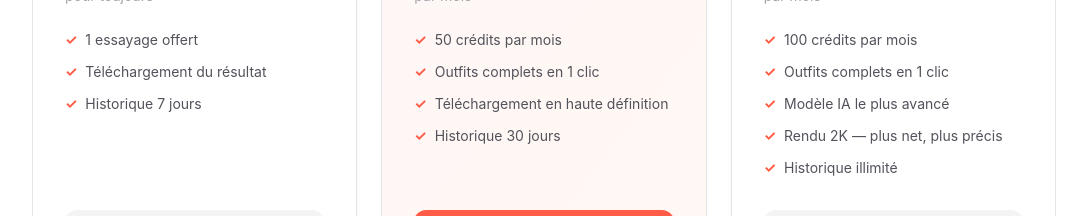
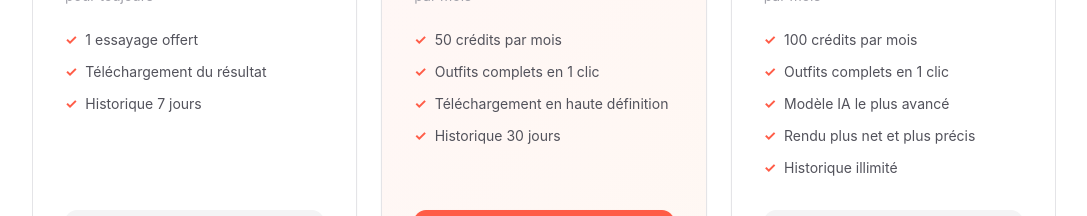
Before and after one commit to julesh66250/tryfit-ai, a Next.js app: page / in a window 1280 px wide. Shown: the part 2760-2976 px from the top of the page, without its empty margins (96-1183 px from the left). Built offline with nearby package versions, Linux system fonts and the light colour scheme; grey boxes are pictures that could not be loaded.

Commit message:
copy: retirer la mention 2K, garder 'plus net et plus precis'

```diff
--- a/app/(app)/premium/page.tsx
+++ b/app/(app)/premium/page.tsx
@@ -108,7 +108,7 @@ export default function PremiumPage() {
           </div>
 
           <ul className="space-y-2 mb-6 flex-1">
-            {['100 crédits/mois', 'Outfits complets en 1 clic', 'Modèle IA le plus avancé', 'Rendu 2K — plus net, plus précis', 'Historique illimité'].map((f) => (
+            {['100 crédits/mois', 'Outfits complets en 1 clic', 'Modèle IA le plus avancé', 'Rendu plus net et plus précis', 'Historique illimité'].map((f) => (
               <li key={f} className="flex items-center gap-2 text-sm text-zinc-600">
                 <Check className="w-4 h-4 text-brand-500 flex-shrink-0" />
                 {f}
--- a/app/page.tsx
+++ b/app/page.tsx
@@ -585,7 +585,7 @@ export default function LandingPage() {
                 {billing === 'monthly' ? 'par mois' : 'par mois · facturé 203,88€/an'}
               </div>
               <ul className="space-y-3 text-sm text-zinc-600 flex-1">
-                {['100 crédits par mois', 'Outfits complets en 1 clic', 'Modèle IA le plus avancé', 'Rendu 2K — plus net, plus précis', 'Historique illimité'].map((f) => (
+                {['100 crédits par mois', 'Outfits complets en 1 clic', 'Modèle IA le plus avancé', 'Rendu plus net et plus précis', 'Historique illimité'].map((f) => (
                   <li key={f} className="flex items-center gap-2"><span className="text-brand-500 font-bold">✓</span> {f}</li>
                 ))}
               </ul>
```
Also changed, not shown: 1 other file (tests, documents, lock files or other folders).
